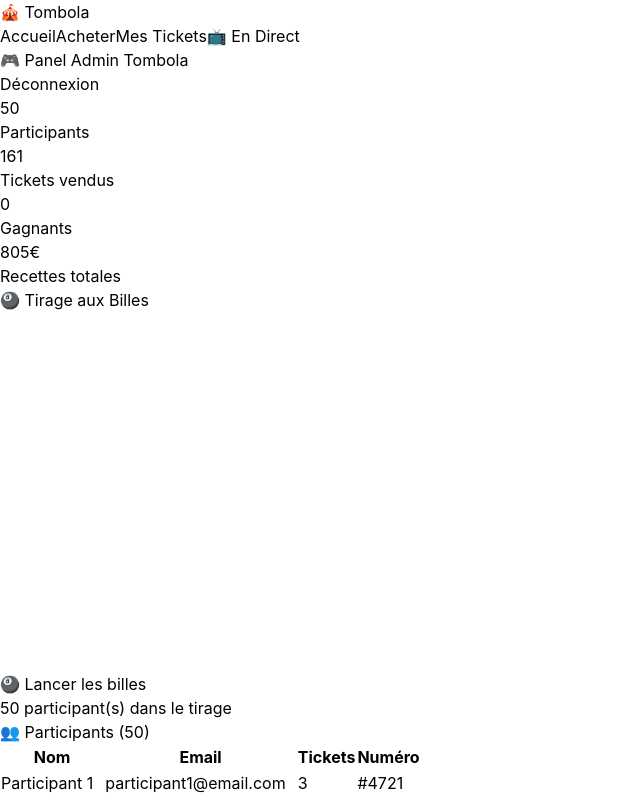
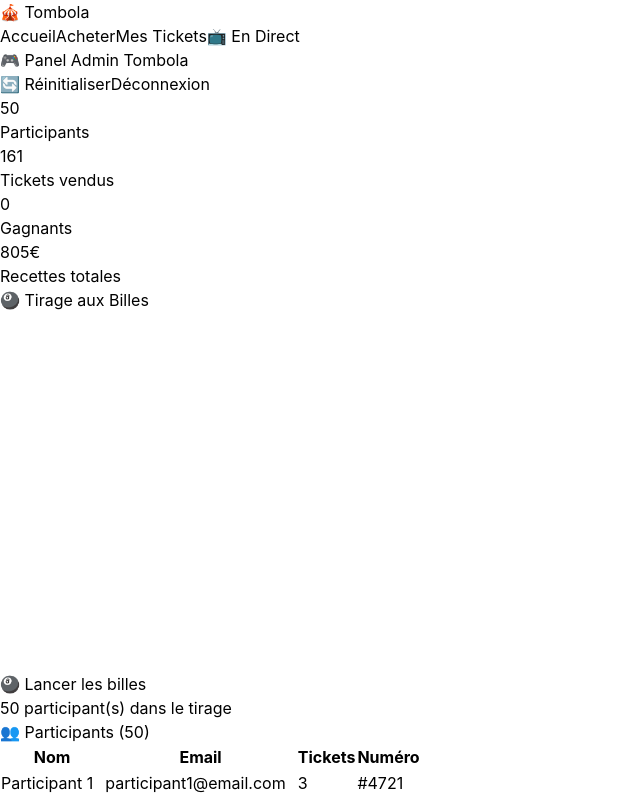
Before and after one commit to thetechnonights66-beep/tombola-gratuite, a React (Vite) app: page /#/admin in a window 1280 px wide. Shown: the top 800 px of the page, without its empty margins (0-640 px from the left). Built offline with nearby package versions, Linux system fonts and the light colour scheme; sample sign-in values are in the browser's storage.

Commit message:
💾 Update AdminPanel to save winners
Mise à jour du AdminPanel pour sauvegarder les gagnants dans le localStorage et ajout bouton réinitialisation

```diff
--- a/src/components/AdminPanel.jsx
+++ b/src/components/AdminPanel.jsx
@@ -10,6 +10,12 @@ const AdminPanel = () => {
   useEffect(() => {
     if (Auth.isAuthenticated()) {
       setIsAuthenticated(true);
+
+      // Charger les gagnants existants depuis le localStorage
+      const savedWinners = localStorage.getItem('tombolaWinners');
+      if (savedWinners) {
+        setWinners(JSON.parse(savedWinners));
+      }
 
       // Données de test avec tickets
       const mockParticipants = Array.from({ length: 50 }, (_, i) => ({
@@ -26,17 +32,29 @@ const AdminPanel = () => {
   }, []);
 
   const handleWinnerSelected = (winner) => {
-    setWinners(prev => [...prev, {
+    const newWinner = {
       participant: winner.name,
       ticketNumber: winner.ticketNumber,
       prize: `Lot ${winners.length + 1}`,
       time: new Date().toLocaleTimeString()
-    }]);
+    };
+
+    const updatedWinners = [...winners, newWinner];
+    setWinners(updatedWinners);
+
+    // ✅ SAUVEGARDER DANS LE LOCALSTORAGE POUR LA DIFFUSION EN DIRECT
+    localStorage.setItem('tombolaWinners', JSON.stringify(updatedWinners));
   };
 
   const handleLogout = () => {
     Auth.logout();
     window.location.hash = '#/';
+  };
+
+  // Fonction pour réinitialiser les gagnants
+  const resetWinners = () => {
+    setWinners([]);
+    localStorage.removeItem('tombolaWinners');
   };
 
   if (!isAuthenticated) {
@@ -55,12 +73,20 @@ const AdminPanel = () => {
       <div className="max-w-6xl mx-auto">
         <div className="flex justify-between items-center mb-8">
           <h1 className="text-4xl font-bold">🎮 Panel Admin Tombola</h1>
+          <div className="flex gap-4">
+            <button
+              onClick={resetWinners}
+              className="bg-orange-500 hover:bg-orange-600 px-4 py-2 rounded-lg font-semibold"
+            >
+              🔄 Réinitialiser
+            </button>
             <button
               onClick={handleLogout}
               className="bg-red-500 hover:bg-red-600 px-4 py-2 rounded-lg font-semibold"
             >
               Déconnexion
             </button>
+          </div>
         </div>
 
         <div className="grid grid-cols-1 md:grid-cols-4 gap-4 mb-8">
@@ -94,7 +120,12 @@ const AdminPanel = () => {
 
         {winners.length > 0 && (
           <div className="bg-gray-800 rounded-lg p-6 mt-8">
-            <h2 className="text-2xl font-bold mb-4">🏆 Historique des Gagnants</h2>
+            <div className="flex justify-between items-center mb-4">
+              <h2 className="text-2xl font-bold">🏆 Historique des Gagnants</h2>
+              <div className="text-sm text-gray-400">
+                {winners.length} gagnant(s) - Sauvegardé automatiquement
+              </div>
+            </div>
             <div className="space-y-3">
               {winners.map((winner, index) => (
                 <div key={index} className="bg-green-600 p-4 rounded-lg">
```
Lines whose indentation alone changed are shown as unchanged.
